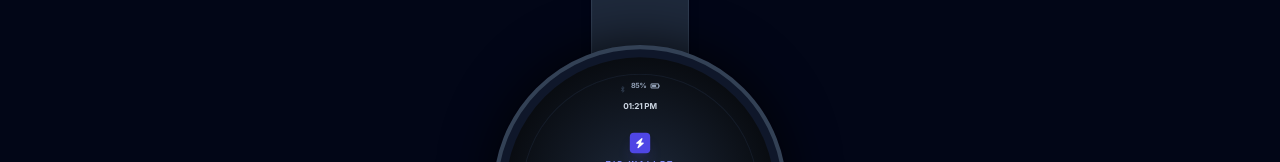
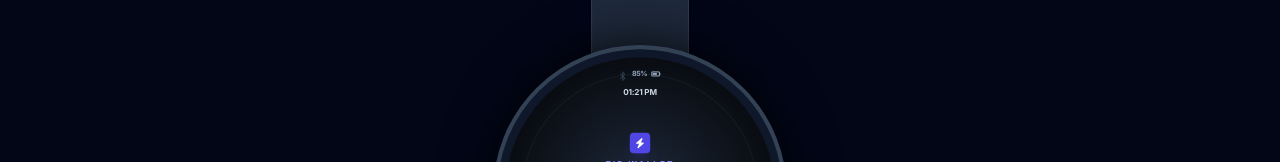
Before and after one commit to Macro-Mines/zippay_app, a React (Vite) app: page / in a window 1280 px wide. Both pictures are taken after a click on the button 1109 px from the left and 36 px from the top of the page. Shown: the part 245-407 px from the top of the page. Built offline with nearby package versions, Linux system fonts and the light colour scheme.

Commit message:
fix(Smartwatch): Adjust status bar layout and icons
Adjusted the positioning of the status bar to be closer to the top edge of the watch face. Increased the size of the Bluetooth icon for better visibility.

```diff
--- a/components/Smartwatch.tsx
+++ b/components/Smartwatch.tsx
@@ -187,17 +187,17 @@ const Smartwatch: React.FC<Props> = ({ userWallet, pendingRequest, isMobileConne
         >
 
           {/* Centered Status Bar */}
-          <div className="absolute top-4 left-0 right-0 flex flex-col items-center z-20">
+          <div className="absolute top-1 left-0 right-0 flex flex-col items-center z-20">
             <div className="flex items-center gap-1.5">
               <div className={`transition-colors duration-500 ${bluetoothColorClass}`}>
-                <i className="fab fa-bluetooth-b text-[7px]"></i>
+                <i className="fab fa-bluetooth-b text-[10px]"></i>
               </div>
               <div className="flex items-center gap-1 text-slate-400">
                 <span className="text-[7px] font-black tracking-tighter">85%</span>
                 <i className="fas fa-battery-three-quarters text-[8px]"></i>
               </div>
             </div>
-            <div className="text-[8px] font-black text-slate-300 tracking-tight uppercase mt-0.5">
+            <div className="text-[8px] font-black text-slate-300 tracking-tight uppercase">
               {time}
             </div>
           </div>
```
